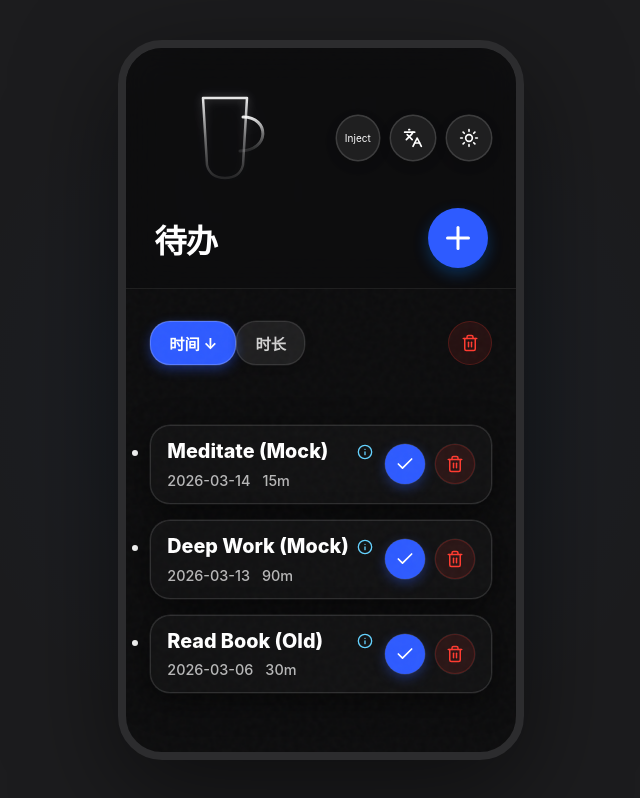
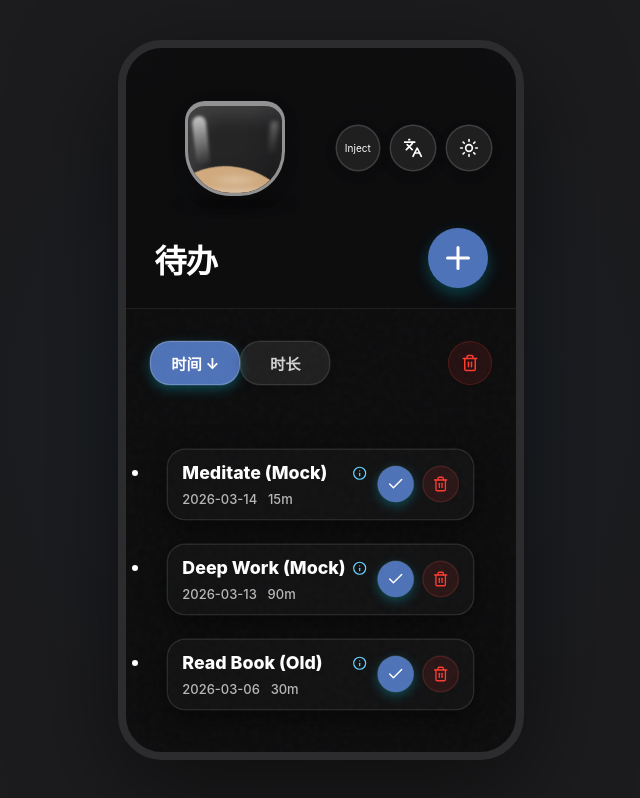
Before and after one commit to 1103896121-beep/Mana, a React (Vite) app: page / in a window 1280 px wide. Both pictures are taken after a click on the button "Inject". Shown: the whole page, without its empty margins (319-959 px from the left). Built offline with nearby package versions, Linux system fonts and the light colour scheme; no server answers.

Commit message:
feat: premium audio integration with dynamic resonance and visual cup refinements (Iteration 21-23)

```diff
--- a/src/App.css
+++ b/src/App.css
@@ -197,7 +197,7 @@
   align-items: center;
   justify-content: center;
   transition: var(--transition-bounce);
-  box-shadow: 0 6px 15px rgba(0, 122, 255, 0.3);
+  box-shadow: 0 6px 15px rgba(6, 182, 212, 0.3);
 }
 
 .add-task-btn.active {
@@ -427,6 +427,8 @@
   color: rgba(255, 255, 255, 0.8);
   font-size: 0.85rem;
   font-weight: 700;
+  min-width: 90px; /* 防止中英文切换时按钮尺寸大幅跳动 */
+  text-align: center;
   transition: all 0.2s ease;
   box-shadow: 0 0 0 0.5px rgba(255, 255, 255, 0.1), 0 2px 8px rgba(0, 0, 0, 0.2);
   outline: 1px solid transparent;
@@ -458,7 +460,7 @@
   background: var(--color-primary);
   color: white;
   border-color: rgba(255, 255, 255, 0.2);
-  box-shadow: 0 4px 12px rgba(46, 91, 255, 0.4), 0 0 0 0.5px rgba(255, 255, 255, 0.2);
+  box-shadow: 0 4px 12px rgba(6, 182, 212, 0.35), 0 0 0 0.5px rgba(255, 255, 255, 0.2);
 }
 
 .clear-expired-btn-mini {
--- a/src/App.tsx
+++ b/src/App.tsx
@@ -60,7 +60,7 @@ const App: React.FC = () => {
         const stats = JSON.parse(savedStats);
         setTotalMinutesToday(stats.minutes || 0);
         setCompletedCountToday(stats.count || 0);
-        // 初始咖啡基于已完成任务
+        // Initial coffee based on completed tasks
         setCoffeeLevel(Math.min(100, (stats.count || 0) * 20));
       }
     }
@@ -68,7 +68,8 @@ const App: React.FC = () => {
     const savedTasks = localStorage.getItem('mana_tasks_v5');
     if (savedTasks) setTasks(JSON.parse(savedTasks));
 
-    // 历史统计初始化移除
+    // Pre-load audio engine
+    soundUtils.init();
   }, []);
 
   // 持久化
@@ -130,7 +131,6 @@ const App: React.FC = () => {
       return nextCount;
     });
 
-    soundUtils.playComplete();
     const now = Date.now();
     let nextRecentCount = 0;
     setRecentCompletions(prev => {
@@ -265,9 +265,11 @@ const App: React.FC = () => {
                     autoFocus
                     type="text"
                     placeholder={t('taskViewport.placeholder')}
+                    maxLength={50}
                     value={newTaskText}
                     onChange={(e) => setNewTaskText(e.target.value)}
                     onKeyDown={(e) => e.key === 'Enter' && addTask()}
+                    style={{ textOverflow: 'ellipsis', whiteSpace: 'nowrap', overflow: 'hidden' }}
                   />
                 </div>
 
@@ -330,6 +332,7 @@ const App: React.FC = () => {
               <Reorder.Item key={task.id} value={task}>
                 <TaskBubble
                   {...task}
+                  currentLevel={coffeeLevel}
                   onComplete={handleComplete}
                   onDelete={handleDelete}
                 />
--- a/src/components/CoffeeCup.css
+++ b/src/components/CoffeeCup.css
@@ -2,87 +2,183 @@
   display: flex;
   flex-direction: column;
   align-items: center;
-  gap: 8px;
-  width: 90px;
-  height: 100px;
+  justify-content: center;
   position: relative;
-  justify-content: center;
+  width: 140px;
+  height: 120px;
 }
 
-.sleek-wireframe {
-  position: relative;
-  width: 80px;
-  height: 90px;
-  filter: drop-shadow(0 0 10px rgba(255, 255, 255, 0.1));
+/* 底部倒影/阴影组 */
+.cute-mug-shadow {
+  position: absolute;
+  bottom: -5px;
+  left: 50%;
+  transform: translateX(-50%);
+  width: 100px;
+  height: 20px;
+  z-index: 0;
 }
 
-.cup-svg-vessel {
+/* 杯身阴影 */
+.shadow-body {
+  position: absolute;
+  bottom: 0;
+  left: 0;
+  width: 100px;
+  height: 18px;
+  background: rgba(0, 0, 0, 0.4);
+  filter: blur(8px);
+  border-radius: 50%;
+  transform: scaleY(0.5);
+}
+
+[data-theme='light'] .shadow-body { background: rgba(0, 0, 0, 0.15); }
+
+/* 马克杯容器 */
+.cute-mug-wrapper {
+  position: relative;
+  width: 100px;
+  height: 95px;
+  z-index: 1;
+}
+
+
+
+/* 半透明磨砂玻璃主杯体 */
+.cute-mug-body {
+  position: relative;
   width: 100%;
   height: 100%;
-  overflow: visible;
+  background: rgba(255, 255, 255, 0.1);
+  backdrop-filter: blur(8px);
+  -webkit-backdrop-filter: blur(8px);
+  border-radius: 20px 20px 45px 45px;
+  border: 3px solid rgba(255, 255, 255, 0.5);
+  border-top-width: 5px;
+  box-shadow:
+    inset -10px -10px 25px rgba(0, 0, 0, 0.2), /* 深邃内部 */
+    inset 10px 10px 20px rgba(255, 255, 255, 0.15),
+    0 5px 15px rgba(0, 0, 0, 0.2);
+  z-index: 2;
+  overflow: hidden;
 }
 
-.liquid-svg-wrapper {
+[data-theme='light'] .cute-mug-body {
+  background: rgba(255, 255, 255, 0.7);
+  border-color: rgba(200, 200, 200, 0.95);
+  box-shadow:
+    inset -10px -10px 20px rgba(0, 0, 0, 0.08),
+    inset 10px 10px 20px rgba(255, 255, 255, 0.9),
+    inset 0 0 0 1px rgba(0, 0, 0, 0.05), /* 追加一层极细内边框增强轮廓 */
+    0 8px 25px rgba(0, 0, 0, 0.1);
+}
+
+/* 高光增强器：左侧主高光 */
+.cute-highlight.left {
+  position: absolute;
+  top: 10px;
+  left: 6px;
+  width: 14px;
+  height: 50px;
+  background: linear-gradient(to bottom, rgba(255, 255, 255, 0.7), transparent);
+  border-radius: 10px;
+  filter: blur(1.5px);
+  transform: rotate(-6deg);
+  z-index: 4;
+}
+
+/* 右侧柔和反光 */
+.cute-highlight.right {
+  position: absolute;
+  top: 15px;
+  right: 5px;
+  width: 8px;
+  height: 35px;
+  background: linear-gradient(to bottom, rgba(255, 255, 255, 0.3), transparent);
+  border-radius: 10px;
+  filter: blur(2px);
+  transform: rotate(6deg);
+  z-index: 4;
+}
+
+/* 底部圆润反光 */
+.cute-highlight.bottom {
+  position: absolute;
+  bottom: 8px;
+  left: 20px;
+  right: 20px;
+  height: 10px;
+  background: radial-gradient(ellipse at center, rgba(255, 255, 255, 0.4) 0%, transparent 70%);
+  filter: blur(3px);
+  z-index: 4;
+}
+
+[data-theme='light'] .cute-highlight.left {
+  background: linear-gradient(to bottom, rgba(255, 255, 255, 1), rgba(255, 255, 255, 0.3));
+}
+
+/* 把手在玻璃上的折射倒影已经移除（因为显得太脏） */
+.handle-glass-reflection {
+  display: none;
+}
+
+/* 内部液体组 */
+.cute-liquid-container {
   position: absolute;
   inset: 0;
-  clip-path: url(#cup-clip);
+  border-radius: 17px 17px 42px 42px;
+  overflow: hidden;
+  z-index: 3;
 }
 
-/* 核心设定：液面（波浪）的高度取决于 --coffee-percent。 */
-/* 我们使用相对整个裁切区域底部的百分比定位。 */
-
-.liquid-body {
+.cute-liquid-fill {
   position: absolute;
   bottom: 0;
   left: 0;
   width: 100%;
-  height: var(--coffee-percent);
+  height: calc(var(--coffee-percent) * 0.88); /* Maximum 88% height to leave rim gap */
   background: linear-gradient(180deg, var(--coffee-light), var(--coffee-dark));
-  transition: height 1.5s cubic-bezier(0.2, 0.8, 0.2, 1);
-  transform-origin: bottom;
-  z-index: 1;
+  transition: height 1s cubic-bezier(0.34, 1.56, 0.64, 1);
+  opacity: 0.85; /* 果冻清透感 */
 }
 
-.wave-layer {
+/* 液面顶部的高光层 */
+.liquid-surface-glow {
+  position: absolute;
+  left: 0;
+  width: 100%;
+  height: 6px;
+  background: rgba(255, 255, 255, 0.4);
+  bottom: calc(var(--coffee-percent) * 0.88 - 3px);
+  filter: blur(3px);
+  transition: bottom 1s cubic-bezier(0.34, 1.56, 0.64, 1);
+  z-index: 3;
+}
+
+/* 双层波浪 */
+.cute-wave {
   position: absolute;
   left: -50%;
   width: 200%;
   height: 200%;
+  bottom: calc(var(--coffee-percent) * 0.88 - 180%); /* Adjusted base for waves */
+  transition: bottom 1s cubic-bezier(0.34, 1.56, 0.64, 1);
+  border-radius: 41% 43% 45% 42%;
+  animation: cute-spin 4s linear infinite;
   background: var(--coffee-light);
-  border-radius: 42% 44% 43% 41%;
-  /* 波浪贴合液面顶部。当 percent=0 时，底边在 -200%（全埋在地下），顶边在 0%。 */
-  bottom: calc(var(--coffee-percent) - 200%);
-  transition: bottom 1.5s cubic-bezier(0.2, 0.8, 0.2, 1), background 1s ease;
-  animation: wave-spin 5s linear infinite;
-  opacity: 0.9;
-  z-index: 2;
+  opacity: 0.8;
+  mix-blend-mode: screen;
+}
+
+.cute-wave.back {
+  background: var(--coffee-dark);
+  border-radius: 44% 41% 42% 45%;
+  animation: cute-spin 6s linear infinite reverse;
+  opacity: 0.6;
   mix-blend-mode: multiply;
 }
 
-.wave-layer.back {
-  background: var(--coffee-dark);
-  border-radius: 40% 41% 42% 43%;
-  opacity: 0.6;
-  animation: wave-spin 8s linear infinite reverse;
-  z-index: 1;
-  mix-blend-mode: normal;
-}
-
-@keyframes wave-spin {
+@keyframes cute-spin {
   from { transform: rotate(0deg); }
   to { transform: rotate(360deg); }
 }
-
-/* 发线主轮廓增加微微的霓虹光晕 */
-.main-outline {
-  filter: drop-shadow(0 0 4px rgba(255, 255, 255, 0.3));
-}
-
-/* 亮色模式支持，强化轮廓与暗色反光 */
-[data-theme='light'] .glow-stroke {
-  stroke: rgba(0, 0, 0, 0.5);
-}
-
-[data-theme='light'] .main-outline {
-  filter: drop-shadow(0 0 2px rgba(0, 0, 0, 0.2));
-}
--- a/src/components/CoffeeCup.tsx
+++ b/src/components/CoffeeCup.tsx
@@ -6,14 +6,14 @@ interface CoffeeCupProps {
 }
 
 const CoffeeCup: React.FC<CoffeeCupProps> = ({ percentage }) => {
-  // 高级渐变色：底部的咖啡较深，顶部的咖啡略浅透光
-  const getCoffeeGradient = () => {
-    if (percentage > 80) return ['#2A1608', '#4A2810'];
-    if (percentage > 40) return ['#3A2012', '#6F3E18'];
-    return ['#4A2B11', '#8C5226'];
+  // 醇厚温暖的咖啡/拿铁渐变
+  const getLiquidGradient = () => {
+    if (percentage > 80) return ['#A0522D', '#5C4033'];
+    if (percentage > 40) return ['#CD853F', '#8B4513'];
+    return ['#DEB887', '#A0522D'];
   };
 
-  const [darkColor, lightColor] = getCoffeeGradient();
+  const [lightColor, darkColor] = getLiquidGradient();
 
   const cupStyle = {
     '--coffee-percent': `${percentage}%`,
@@ -23,57 +23,36 @@ const CoffeeCup: React.FC<CoffeeCupProps> = ({ percentage }) => {
 
   return (
     <div className="coffee-cup-container" style={cupStyle}>
-      <div className="cup-wrapper sleek-wireframe">
-        {/* Sleek Neon Wireframe SVG Cup */}
-        <svg viewBox="0 0 80 90" className="cup-svg-vessel">
-          <defs>
-            {/* 咖啡液体发光渐变 */}
-            <linearGradient id="coffee-grad" x1="0%" y1="100%" x2="0%" y2="0%">
-              <stop offset="0%" stopColor="var(--coffee-dark)" />
-              <stop offset="100%" stopColor="var(--coffee-light)" />
-            </linearGradient>
+      {/* 底部投射阴影与把手的倒影在同一个层级 */}
+      <div className="cute-mug-shadow">
+        <div className="shadow-body"></div>
+        <div className="shadow-handle"></div>
+      </div>
 
-            {/* 线框发光渐变 */}
-            <linearGradient id="wireframe-glow" x1="0%" y1="0%" x2="0%" y2="100%">
-              <stop offset="0%" stopColor="rgba(255, 255, 255, 0.9)" />
-              <stop offset="50%" stopColor="rgba(255, 255, 255, 0.4)" />
-              <stop offset="100%" stopColor="rgba(255, 255, 255, 0.1)" />
-            </linearGradient>
+      <div className="cute-mug-wrapper">
 
-            <clipPath id="cup-clip">
-              <path d="M 12 5 L 48 5 L 44 72 C 43 78 39 82 30 82 C 21 82 17 78 16 72 Z" />
-            </clipPath>
-          </defs>
+        {/* 已按用户要求移除把手，保留最纯净的玻璃形态 */}
 
-          {/* 1. 杯子把手 - 纤细发光线 */}
-          <path
-            d="M 48 24 C 75 24 75 58 45 58"
-            fill="none"
-            stroke="url(#wireframe-glow)"
-            strokeWidth="3"
-            strokeLinecap="round"
-            className="cup-handle glow-stroke"
-          />
+        {/* 主杯体 (Chubby Main Body) */}
+        <div className="cute-mug-body">
+          {/* 液面与波浪 */}
+          <div className="cute-liquid-container">
+            <div className="cute-wave back"></div>
+            <div className="cute-wave front"></div>
+            <div className="cute-liquid-fill"></div>
 
-          {/* 2. 内部波动咖啡流体 */}
-          <foreignObject x="0" y="0" width="80" height="90" clipPath="url(#cup-clip)">
-            <div className="liquid-svg-wrapper">
-              <div className="wave-layer back" />
-              <div className="wave-layer" />
-              <div className="liquid-body" />
-            </div>
-          </foreignObject>
+            {/* 液面反光 */}
+            <div className="liquid-surface-glow"></div>
+          </div>
 
-          {/* 3. 外层主线框 (Wireframe Body) */}
-          <path
-            d="M 8 5 L 52 5 L 48 72 C 46 80 40 85 30 85 C 20 85 14 80 12 72 Z"
-            fill="none"
-            stroke="url(#wireframe-glow)"
-            strokeWidth="2.5"
-            strokeLinejoin="round"
-            className="cup-body glow-stroke main-outline"
-          />
-        </svg>
+          {/* 玻璃感反光与折射 */}
+          <div className="cute-highlight left"></div>
+          <div className="cute-highlight right"></div>
+          <div className="cute-highlight bottom"></div>
+
+          {/* 增加把手在玻璃杯体上的折射倒影 */}
+          <div className="handle-glass-reflection"></div>
+        </div>
       </div>
     </div>
   );
--- a/src/components/TaskBubble.css
+++ b/src/components/TaskBubble.css
@@ -130,7 +130,7 @@
   background: var(--color-primary);
   color: white;
   border: none;
-  box-shadow: 0 4px 12px rgba(46, 91, 255, 0.35), 0 0 0 0.5px rgba(255, 255, 255, 0.2);
+  box-shadow: 0 4px 12px rgba(6, 182, 212, 0.35), 0 0 0 0.5px rgba(255, 255, 255, 0.2);
 }
 
 .delete-btn {
@@ -234,7 +234,9 @@
 .stat-vessel {
   display: flex;
   flex-direction: column;
+  justify-content: space-between; /* 使内部靠两端对齐，保证底部数值处于同一水平线 */
   gap: 6px;
+  height: 100%; /* 确保撑满网格单元格 */
 }
 
 .stat-vessel label {
@@ -277,26 +279,8 @@
   color: #666666;
 }
 
-/* 爆炸动效强化 */
-@keyframes bubble-swell {
-  0% { transform: scale(1); }
-  40% { transform: scale(1.15); filter: brightness(1.5) blur(0); }
-  100% { transform: scale(0); filter: blur(20px); opacity: 0; }
+/* 爆炸卡片本身只需隐藏（动画由Portal中的克隆体完成，保持原位置占位） */
+.task-bubble-item.exploding {
+  visibility: hidden;
+  pointer-events: none;
 }
-
-.task-bubble-item.exploding {
-  animation: bubble-swell 0.8s forwards ease-in;
-  pointer-events: none;
-  z-index: 1000; /* 确保爆炸效果在顶层 */
-}
-
-/* 强制 Confetti 容器限制在手机屏幕内 */
-canvas#confetti-canvas {
-  position: absolute !important;
-  width: 100% !important;
-  height: 100% !important;
-  top: 0 !important;
-  left: 0 !important;
-  pointer-events: none;
-  z-index: 2000;
-}
--- a/src/components/TaskBubble.tsx
+++ b/src/components/TaskBubble.tsx
@@ -1,4 +1,4 @@
-import React, { useState } from 'react';
+import React, { useState, useRef } from 'react';
 import { createPortal } from 'react-dom';
 import { motion, AnimatePresence } from 'framer-motion';
 import { Check, Info, Trash2, X } from 'lucide-react';
@@ -12,57 +12,77 @@ interface TaskBubbleProps {
   duration: number;
   createdAt: number;
   detail?: string;
+  currentLevel: number;
   onComplete: (id: string, duration: number) => void;
   onDelete: (id: string) => void;
 }
 
-const TaskBubble: React.FC<TaskBubbleProps> = ({ id, text, duration, createdAt, detail, onComplete, onDelete }) => {
+const TaskBubble: React.FC<TaskBubbleProps> = ({ id, text, duration, createdAt, detail, currentLevel, onComplete, onDelete }) => {
   const { t } = useTranslation();
   const [isExploding, setIsExploding] = useState(false);
-  const [flyingDrop, setFlyingDrop] = useState<{ startX: number, startY: number, endX: number, endY: number, pourY: number } | null>(null);
+  const [flyingDrop, setFlyingDrop] = useState<{
+    startX: number, startY: number,
+    startW: number, startH: number,
+    topX: number, topY: number,
+    pourY: number
+  } | null>(null);
   const [showDetailModal, setShowDetailModal] = useState(false);
+  const dragStartPos = useRef<{ x: number, y: number } | null>(null);
 
   const dateObj = new Date(createdAt);
   const formattedDate = `${dateObj.getFullYear()}-${String(dateObj.getMonth() + 1).padStart(2, '0')}-${String(dateObj.getDate()).padStart(2, '0')}`;
 
   const handleComplete = (e: React.MouseEvent) => {
-    e.stopPropagation(); // 阻止 Reorder 拖拽激活
+    e.stopPropagation();
     if (isExploding) return;
-    setIsExploding(true);
 
-    // 计算气泡缩成咖啡滴飞向右上角杯子的轨道
-    const btnRect = (e.currentTarget as HTMLElement).getBoundingClientRect();
+    // Play the pour sound centered around the drop landing
+    setTimeout(() => {
+      soundUtils.playComplete(currentLevel);
+    }, 1200);
+
+    const cardEl = (e.currentTarget as HTMLElement).closest('.task-bubble-item');
+    if (!cardEl) return;
+    const rect = cardEl.getBoundingClientRect();
+
     const cupEl = document.querySelector('.mana-energy-vessel');
-    // Fallback 坐标
-    let cupRect = { left: window.innerWidth - 60, top: 40, width: 40, height: 70 };
-    if (cupEl) {
-      cupRect = cupEl.getBoundingClientRect();
-    }
+    const appEl = document.querySelector('.app-container');
 
-    const startX = btnRect.left + btnRect.width / 2 - 12;
-    const startY = btnRect.top + btnRect.height / 2 - 12;
-    // 杯口正上方中心
-    const cupTopX = cupRect.left + cupRect.width / 2 - 12;
-    const cupTopY = cupRect.top - 20;
-    // 杯底（注入点）
-    const cupBottomY = cupRect.top + cupRect.height - 30;
+    // 默认回退值
+    let cupRect = { left: window.innerWidth - 80, top: 40, width: 80, height: 100 };
+    let appRect = { left: 0, top: 0, right: window.innerWidth, bottom: window.innerHeight };
+
+    if (cupEl) cupRect = cupEl.getBoundingClientRect();
+    if (appEl) appRect = appEl.getBoundingClientRect();
+
+    const startX = rect.left;
+    const startY = rect.top;
+    const startW = rect.width;
+    const startH = rect.height;
+
+    // -- 容器感知型坐标计算 (Container-Aware Coordinates) --
+    // 1. 水杯正上方位置：水平居中于杯口，垂直距离杯口 60-80px，但绝不能超出 app 容器顶端 (留出 20px 安全边距)
+    const cupTopX = Math.min(
+      Math.max(appRect.left + 20, cupRect.left + (cupRect.width / 2) - 15),
+      appRect.right - 40
+    );
+
+    // 关键修复：确保抛物线顶点在容器内，考虑 44px 的圆角和边框
+    const cupTopY = Math.max(appRect.top + 30, cupRect.top - 80);
+
+    // 2. 坠入液面的实际落点 (杯中液体表面)，同样限制在容器底端内
+    const cupBottomY = Math.min(cupRect.top + 30, appRect.bottom - 20);
 
     setFlyingDrop({
-      startX,
-      startY,
-      endX: cupTopX,
-      endY: cupTopY,
+      startX, startY, startW, startH,
+      topX: cupTopX,
+      topY: cupTopY,
       pourY: cupBottomY
     });
 
-    // 第一阶段(飞向杯口)大约耗时 0.6s。
-    // 我们在 0.6s 时精准播放倒水的物理声音，配合水滴被拉长注入的视觉。
-    setTimeout(() => {
-      soundUtils.playComplete();
-    }, 600);
+    setIsExploding(true); // 隐藏原本的卡片
 
-    // 完整的飞起+注入动画大约 1.2 秒。我们在 0.9 秒时通知 App.tsx 增加液面。
-    setTimeout(() => onComplete(id, duration), 900);
+    setTimeout(() => onComplete(id, duration), 1850);
   };
 
   const handleDeleteClick = (e: React.MouseEvent) => {
@@ -77,11 +97,29 @@ const TaskBubble: React.FC<TaskBubbleProps> = ({ id, text, duration, createdAt,
         layout
         className={`task-bubble-item ${isExploding ? 'exploding' : ''}`}
         initial={{ opacity: 0, scale: 0.9, y: 20 }}
-        animate={{ opacity: isExploding ? 0 : 1, scale: isExploding ? 0 : 1, y: 0 }}
+        animate={{ opacity: isExploding ? 0 : 1, y: 0 }}
         exit={{ opacity: 0, scale: 0.8, filter: 'blur(10px)' }}
         transition={{ type: "spring", stiffness: 350, damping: 25 }}
+        onPointerDown={(e) => {
+          dragStartPos.current = { x: e.clientX, y: e.clientY };
+        }}
       >
-        <div className="task-content" onClick={() => setShowDetailModal(true)}>
+        <div
+          className="task-content"
+          onClick={(e) => {
+            // 防抖：检测用户是“单纯点击”还是“拖拽后松开”
+            if (dragStartPos.current) {
+              const dx = Math.abs(e.clientX - dragStartPos.current.x);
+              const dy = Math.abs(e.clientY - dragStartPos.current.y);
+              // 如果鼠标移动距离超过 5 像素，判定为拖拽，不触发点击弹窗
+              if (dx > 5 || dy > 5) {
+                dragStartPos.current = null;
+                return;
+              }
+            }
+            setShowDetailModal(true);
+          }}
+        >
           <div className="task-header-row">
             <h3 className="task-title-text">{text}</h3>
             {(detail || text.length > 20) && <Info size={16} className="detail-indicator" />}
@@ -97,7 +135,7 @@ const TaskBubble: React.FC<TaskBubbleProps> = ({ id, text, duration, createdAt,
         </div>
 
         <div className="bubble-actions">
-          <button className="action-btn complete-btn" onClick={handleComplete} title="Release Potential">
+          <button className="action-btn complete-btn" onClick={handleComplete} title="Extract Energy">
             <Check size={20} />
           </button>
           <button className="action-btn delete-btn" onClick={handleDeleteClick} title="Dissolve">
@@ -106,54 +144,127 @@ const TaskBubble: React.FC<TaskBubbleProps> = ({ id, text, duration, createdAt,
         </div>
       </motion.div>
 
-      {/* 咖啡变成水流倾倒入杯中动效 (Morphing Pour Animation) */}
+      {/* 变成一颗晶莹水滴升至杯口上方，再垂直滴入水面特效 */}
       {flyingDrop && createPortal(
         <motion.div
-          className="coffee-drop-container"
           style={{
             position: 'fixed',
             left: 0,
             top: 0,
-            width: '24px',
-            height: '24px',
             zIndex: 9999,
             pointerEvents: 'none',
+            overflow: 'hidden',
+            display: 'flex',
+            alignItems: 'center',
+            justifyContent: 'center',
+            // 默认方形
+            borderTopLeftRadius: '20px',
+            borderBottomLeftRadius: '20px',
+            borderBottomRightRadius: '20px',
+            borderTopRightRadius: '20px'
           }}
           initial={{
             x: flyingDrop.startX,
             y: flyingDrop.startY,
-            scaleX: 1,
-            scaleY: 1,
-            opacity: 1
+            width: flyingDrop.startW,
+            height: flyingDrop.startH,
+            backgroundColor: 'rgba(20, 20, 22, 0.8)',
+            rotate: 0,
+            boxShadow: '0 8px 30px rgba(0, 0, 0, 0.6)'
           }}
           animate={{
-            // 阶段1：飞往杯口正上方；阶段2：停留在 X 轴，向下扎入杯中
-            x: [flyingDrop.startX, flyingDrop.endX, flyingDrop.endX],
-            // 阶段1：抛物线向上飞；阶段2：加速跌落入杯体
-            y: [flyingDrop.startY, flyingDrop.endY, flyingDrop.pourY],
-            // 阶段1：略微收缩宽度；阶段2：进一步变细成水流
-            scaleX: [1, 0.7, 0.3],
-            // 阶段1：随着重力拉长水滴；阶段2：极度拉伸成完整的涓流线
-            scaleY: [1, 1.8, 5],
-            // 最后阶段潜入咖啡海中消失
-            opacity: [0, 1, 1, 0]
+            // 阶段一(0-0.2)：引力坍缩 (Gravitational Implosion) - 卡片瞬间收缩成质点
+            // 阶段二(0.2-0.5)：能量绽放 (Energy Bloom) - 从核心膨胀成晶莹剔透的水状球体
+            // 阶段三(0.5-0.8)：慢镜抛载 (Cinematic Ascent) - 极具动感的抛物线上升，在顶点有微小停滞
+            // 阶段四(0.8-1.0)：重力坠入 (Gravity Plunge) - 笔直坠落
+            x: [
+              flyingDrop.startX,
+              flyingDrop.startX + (flyingDrop.startW / 2) - 10, // 坍缩中心
+              flyingDrop.topX,
+              flyingDrop.topX
+            ],
+            y: [
+              flyingDrop.startY,
+              flyingDrop.startY + (flyingDrop.startH / 2) - 10, // 坍缩中心
+              flyingDrop.topY,  // 直接使用 topY，不再减 15 防止飞出
+              flyingDrop.pourY
+            ],
+            width: [flyingDrop.startW, 12, 35, 20],
+            height: [flyingDrop.startH, 12, 35, 45],
+            borderRadius: [
+              '20px 20px 20px 20px',
+              '50% 50% 50% 50%', // 坍缩成圆点
+              '60% 40% 60% 40% / 40% 60% 40% 60%', // 绽放时的不规则液态
+              '50% 50% 50% 5%'  // 标准泪滴
+            ],
+            scale: [1, 0.4, 1.2, 1],
+            rotate: [0, 180, 270, 0], // 旋转增加动感
+            backgroundColor: [
+              'rgba(28, 28, 30, 0.98)',
+              '#FFFFFF', // 坍缩瞬间的极亮白光
+              '#5C4033', // 绽放出的热咖啡色 (Rich Coffee)
+              '#3E2723'  // 最终沉入底部的深咖啡色
+            ],
+            boxShadow: [
+              '0 10px 30px rgba(0, 0, 0, 0.3)',
+              '0 0 40px #FFFFFF',
+              '0 0 25px rgba(92, 64, 51, 0.6)',
+              '0 0 0 transparent'
+            ],
+            opacity: [1, 1, 1, 0]
           }}
           transition={{
-            duration: 1.2,
-            times: [0, 0.5, 1], // 第一阶段0.6s，第二阶段0.6s
-            ease: ["easeOut", "easeIn"] // 飞起抛物减速，落下加速
+            duration: 1.8, // 奢侈的慢动作时长
+            times: [0, 0.2, 0.6, 1],
+            ease: [
+              [0.23, 1, 0.32, 1], // 快切坍缩
+              [0.34, 1.56, 0.64, 1], // 弹性绽放
+              [0.455, 0.03, 0.515, 0.955], // 顶点缓动
+              [0.6, 0.04, 0.98, 0.335] // 重力加速掉落
+            ] as any
           }}
         >
-          <motion.div
+          <motion.span
+            initial={{ opacity: 1, scale: 1 }}
+            animate={{ opacity: 0, scale: 0 }}
+            transition={{ duration: 0.2 }}
             style={{
-              width: '100%',
-              height: '100%',
-              borderRadius: '24px',
-              backgroundColor: '#4A2810', // 浓咖啡色
-              boxShadow: '0 4px 15px rgba(74, 40, 16, 0.6)'
+              color: 'white',
+              fontWeight: 800,
+              fontSize: '1.1rem',
+              whiteSpace: 'nowrap',
+              transform: 'rotate(45deg)' /* 抵消外层旋转防文字错位 */
             }}
-          />
+          >
+            {text}
+          </motion.span>
         </motion.div>,
+        document.body
+      )}
+
+      {/* 掉入水中时的波纹溅射效果 (Splash Ripple) */}
+      {flyingDrop && createPortal(
+        <motion.div
+          style={{
+            position: 'fixed',
+            left: flyingDrop.topX - 10,  // 对准水滴的落点
+            top: flyingDrop.pourY + 10,
+            zIndex: 9998,
+            pointerEvents: 'none',
+            border: '2px solid rgba(139, 69, 19, 0.6)', /* 咖啡色涟漪 */
+            borderRadius: '50%',
+            transform: 'scaleX(2.5)' // 将圆压扁成为透视水面波纹
+          }}
+          initial={{ width: 0, height: 0, opacity: 0, x: 24, y: 14 }}
+          animate={{
+            width: [0, 0, 60],
+            height: [0, 0, 60],
+            opacity: [0, 0, 1, 0],
+            x: [24, 24, -6], // 补偿半径扩大
+            y: [14, 14, -16]
+          }}
+          transition={{ duration: 1.1, times: [0, 0.8, 1], ease: "easeOut" }}
+        />,
         document.body
       )}
 
@@ -176,7 +287,7 @@ const TaskBubble: React.FC<TaskBubbleProps> = ({ id, text, duration, createdAt,
             >
               <div className="detail-header">
                 <h2>{t('taskViewport.detailed')}</h2>
-                <button onClick={() => setShowDetailModal(false)}><X size={20}/></button>
+                <button onClick={() => setShowDetailModal(false)}><X size={20} /></button>
               </div>
               <div className="detail-body">
                 <section>
```
Also changed, not shown: src/index.css (+14 -4 lines), src/utils/soundUtils.ts (+75 -75 lines), 2 other files (tests, documents, lock files or other folders).
